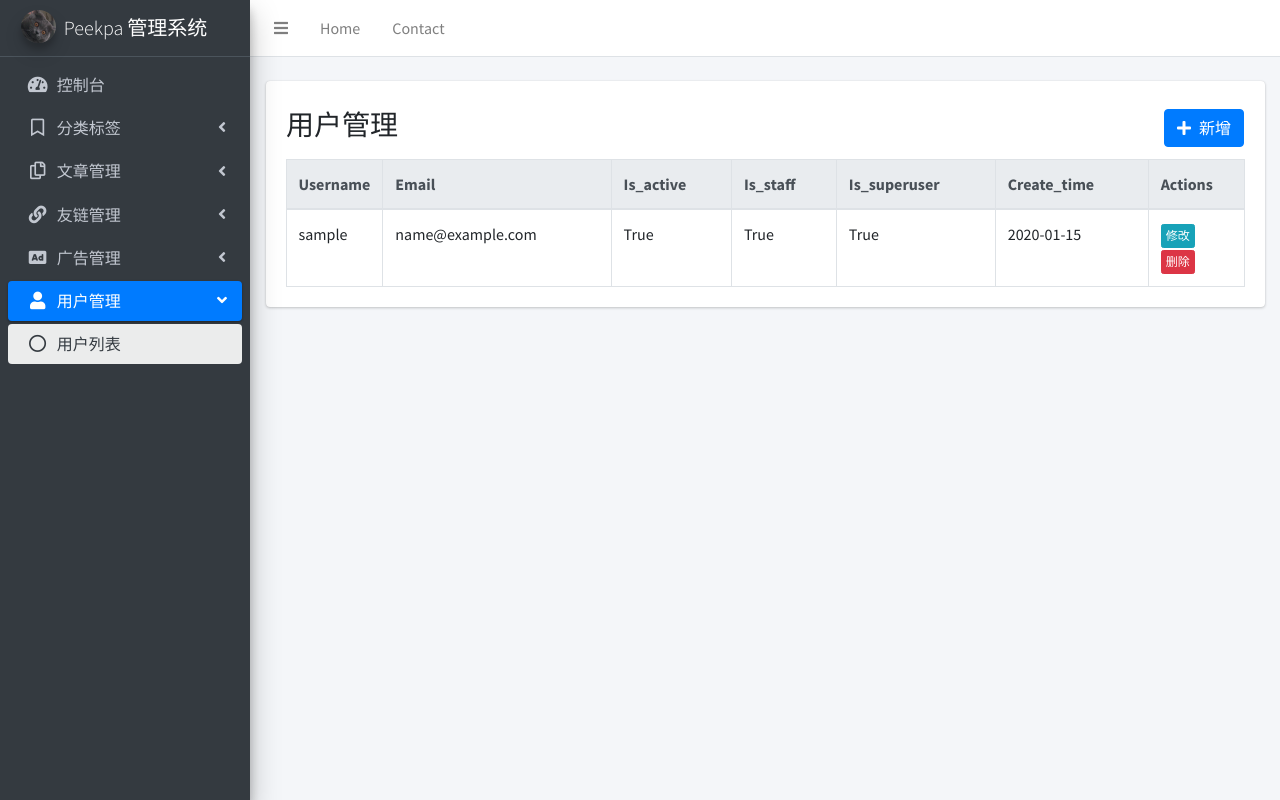
After one commit to HanxiangLiu/Django-Blog, a Django app: page /cms/dashboard/user/manage in a window 1280 px wide. The commit adds this page. Run offline with Django 4.2, Linux system fonts and the light colour scheme; tables that the repository leaves empty hold one stand-in row (values such as "Sample post"); some libraries are stand-ins or nearby versions.

Commit message:
User models backend management

```diff
--- a/apps/bloguser/models.py
+++ b/apps/bloguser/models.py
@@ -23,6 +23,11 @@ class UserManager(BaseUserManager):
         kwargs.setdefault('is_superuser', False)
         return self._create_user(email, username, password, **kwargs)
 
+    def create_staffuser(self, email, username, password, **kwargs):
+        kwargs.setdefault('is_staff', True)
+        kwargs.setdefault('is_superuser', False)
+        return self._create_user(email, username, password, **kwargs)
+
     def create_superuser(self, email, username, password, **kwargs):
         kwargs.setdefault('is_staff', True)
         kwargs.setdefault('is_superuser', True)
--- a/apps/cms/urls.py
+++ b/apps/cms/urls.py
@@ -34,4 +34,6 @@ urlpatterns = [
     path("dashboard/advertise/add", AdvertiseView.as_view(), name="advertise_add"),
     path("dashboard/advertise/edit", AdvertiseEditView.as_view(), name="advertise_edit_view"),
     path("dashboard/advertise/delete", AdvertiseDeleteView.as_view(), name="advertise_delete"),
+    # -------------User URLs------------
+    path("dashboard/user/manage", views.user_manage_view, name="user_manage_view"),
 ]
--- a/apps/cms/views.py
+++ b/apps/cms/views.py
@@ -82,3 +82,13 @@ def advertise_manage_view(request):
 
 def advertise_publish_view(request):
     return render(request, 'cms/advertise/publish.html')
+
+
+'''
+User manage view
+'''
+def user_manage_view(request):
+    context = {
+        "list_data": User.objects.all(),
+    }
+    return render(request, 'cms/user/manage.html', context=context)
--- a/front/templates/cms/base/sidebar.html
+++ b/front/templates/cms/base/sidebar.html
@@ -152,6 +152,33 @@
             </li>
           </ul>
         </li>
+        <!-- User Tab -->
+        {% url 'cms:user_manage_view' as user_manage_view %}
+        <li
+          class="nav-item has-treeview {% if request.path == user_manage_view %}menu-open{% endif %}"
+        >
+          <a
+            href="#"
+            class="nav-link {% if request.path == user_manage_view %}active{% endif %}"
+          >
+            <i class="nav-icon fas fa-user"></i>
+            <p>
+              用户管理
+              <i class="right fas fa-angle-left"></i>
+            </p>
+          </a>
+          <ul class="nav nav-treeview">
+            <li class="nav-item">
+              <a
+                href="{% url 'cms:user_manage_view' %}"
+                class="nav-link {% if request.path == user_manage_view %}active{% endif %}"
+              >
+                <i class="far fa-circle nav-icon"></i>
+                <p>用户列表</p>
+              </a>
+            </li>
+          </ul>
+        </li>
       </ul>
     </nav>
   </div>
--- /dev/null
+++ b/front/templates/cms/user/manage.html
@@ -0,0 +1,58 @@
+{% extends 'cms/base/cms_base.html' %}
+{% load time_filters %}
+
+{% block title %}
+        User Management
+{% endblock %}
+
+{% block content %}
+<section class="content">
+    <div class="container-fluid pt-4">
+        <div class="row">
+            <div class="col-sm-12">
+                <div class="card">
+                    <div class="card-body">
+                        <div class="row p-2 d-flex justify-content-between">
+                            <p class="h3">用户管理</p>
+                            <div class="float-right">
+                                <a class="btn btn-primary text-right" href="#"
+                                    ><i class="mr-2 fas fa-plus"></i>新增</a
+                                >
+                            </div>
+                        </div>
+                        <table class="table table-bordered table-hover">
+                            <thead class="thead-light">
+                                <tr>
+                                    <th style="width: 10%;">Username</th>
+                                    <th>Email</th>
+                                    <th>Is_active</th>
+                                    <th>Is_staff</th>
+                                    <th>Is_superuser</th>
+                                    <th>Create_time</th>
+                                    <th style="width: 10%;">Actions</th>
+                                </tr>
+                            </thead>
+                            <tbody>
+                                {% for item in list_data %}
+                                <tr>
+                                    <td>{{ item.username }}</td>
+                                    <td>{{ item.email }}</td>
+                                    <td>{{ item.is_active}}</td>
+                                    <td>{{ item.is_staff}}</td>
+                                    <td>{{ item.is_superuser}}</td>
+                                    <td>{{ item.data_joined | data_format_y_m_d }}</td>
+                                    <td>
+                                        <a href="#" class="btn btn-info btn-xs">修改</a>
+                                        <a href="#" class="btn btn-danger btn-xs">删除</a>
+                                    </td>
+                                </tr>
+                                {% endfor %}
+                            </tbody>
+                        </table>
+                    </div>
+                </div>
+            </div>
+        </div>
+    </div>
+</section>
+{% endblock %}
```
Also changed, not shown: front/templates/cms/user/publish.html (added).
